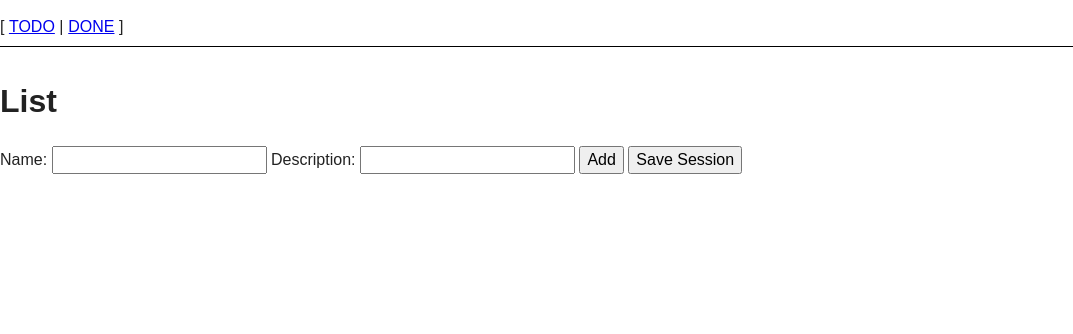
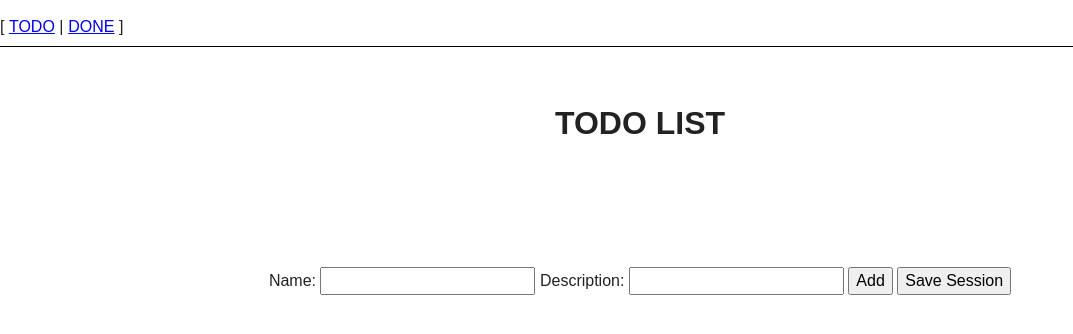
Before and after one commit to r-t-k/angular-todo-list, a plain HTML site: page index.html at #!/view1 in a window 1280 px wide. Shown: the whole page, without its empty margins (0-1073 px from the left). Drawn offline with nearby package versions, Linux system fonts and the light colour scheme.

Commit message:
Added Done view and basic layout

```diff
--- a/todo/data.js
+++ b/todo/data.js
@@ -2,7 +2,8 @@ angular.module('todo', []);
 
 
 angular.module('todo').value('data', {
-	listItems: []
+	listItems: [],
+	sessionImported: false
 });
 
 
--- a/todo/todo.js
+++ b/todo/todo.js
@@ -1,8 +1,10 @@
 function ListController(data, sessionData) {
 	var session = sessionData.importSession();
 	console.log(session);
-if(session !== false){
+
+if(session !== false && data.sessionImported === false){
 	data.listItems = session;
+	data.sessionImported = true;
 }
 	this.list = data.listItems;
 
@@ -12,6 +14,18 @@ angular.module('todo').component('todoList', {
 	templateUrl: 'todo/list.html',
 	//template  : '<p>text: <strong>{{vm.test}}</strong></p>',
 	controller : ['data','sessionData', ListController],
+	bindings   : {
+		items: '&',
+		title: '@',
+	}
+});
+function DoneController(data, sessionData) {
+	this.list = data.listItems;
+}
+angular.module('todo').component('doneList', {
+	templateUrl: 'todo/done.html',
+	//template  : '<p>text: <strong>{{vm.test}}</strong></p>',
+	controller : ['data','sessionData', DoneController],
 	bindings   : {
 		items: '&',
 		title: '@',
--- a/view1/view1.html
+++ b/view1/view1.html
@@ -1,4 +1,31 @@
+<style>
+	#outer {
+		display: flex;
+		flex-direction: column;
+		width: 100%;
+		justify-content: center;
+		align-content: center;
+	}
+	#list {
+		width: 100%;
+	}
+	#controls {
+		margin-top: 100px;
+		width: 100%;
+		text-align: center;
+	}
+	todo-list {
 
-<todo-list title="List"></todo-list>
-<todo-add></todo-add>
-<todo-storage></todo-storage>
+		text-align: center;
+	}
+</style>
+
+<div id="outer">
+	<div id="list">
+		<todo-list title="TODO LIST"></todo-list>
+	</div>
+	<div id="controls">
+		<todo-add></todo-add>
+		<todo-storage></todo-storage>
+	</div>
+</div>
--- a/view2/view2.js
+++ b/view2/view2.js
@@ -1,6 +1,6 @@
 'use strict';
 
-angular.module('myApp.view2', ['ngRoute'])
+angular.module('myApp.view2', ['ngRoute','todo'])
 
 .config(['$routeProvider', function($routeProvider) {
   $routeProvider.when('/view2', {
```
Also changed, not shown: todo/done.html (added, +7 -0 lines), view2/view2.html (+23 -5 lines).
